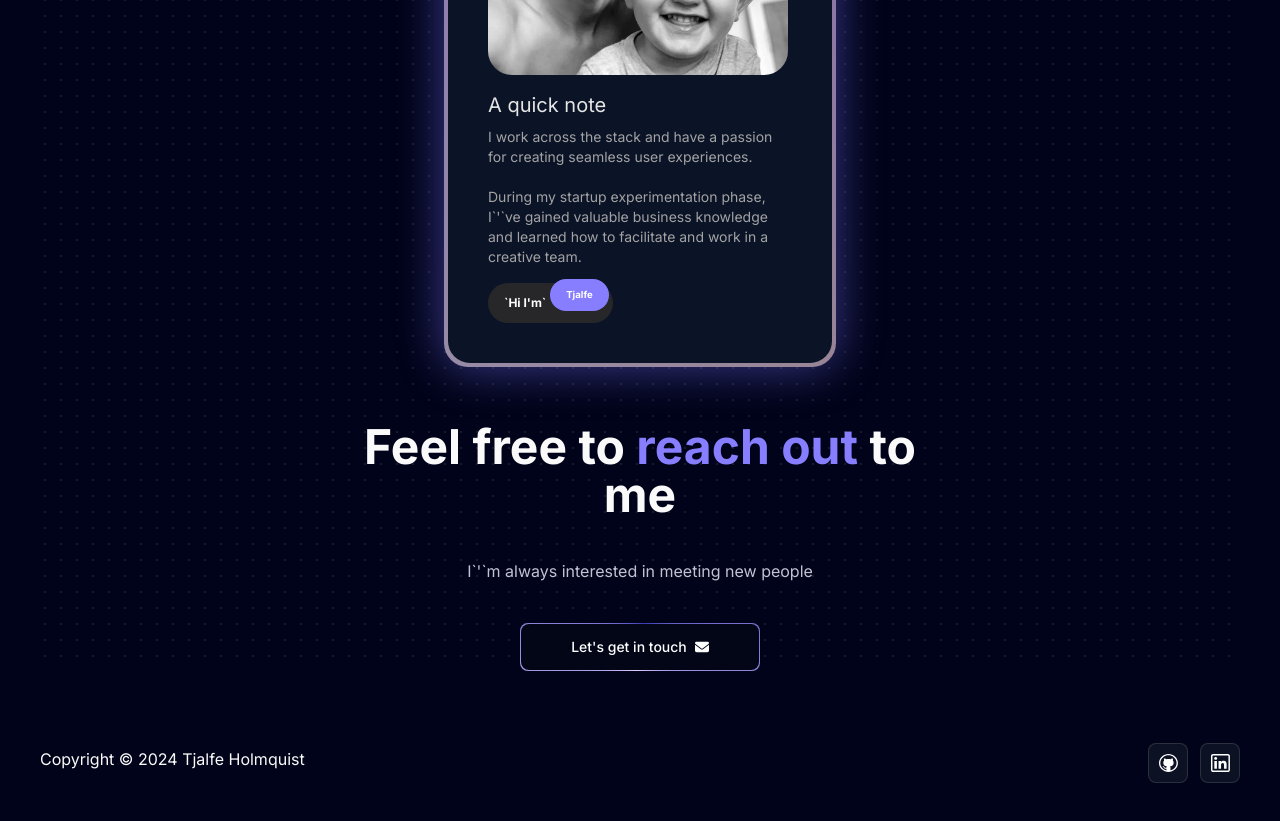
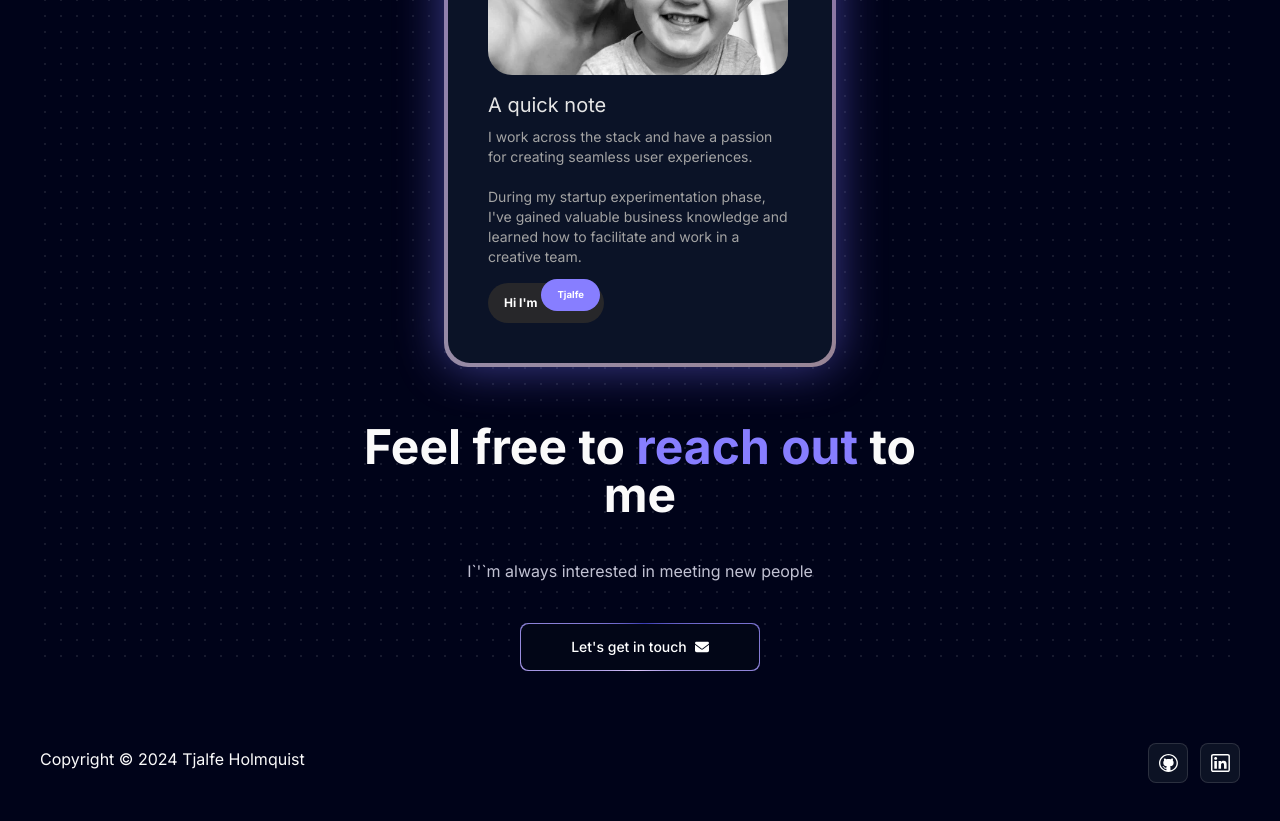
Before and after one commit to t-holmquist/portfolio, a Next.js app: page / in a window 1280 px wide. Shown: the part 4400-5221 px from the top of the page. Built offline with nearby package versions, Linux system fonts and the light colour scheme.

Commit message:
&apos bug

```diff
--- a/components/ui/CardGradient.tsx
+++ b/components/ui/CardGradient.tsx
@@ -40,10 +40,10 @@
         I work across the stack and have a passion for creating seamless user experiences.
         <br></br>
         <br></br>
-        During my startup experimentation phase, I`&apos;`ve gained valuable business knowledge and learned how to facilitate and work in a creative team.
+        During my startup experimentation phase, I&apos;ve gained valuable business knowledge and learned how to facilitate and work in a creative team.
         </p>
         <button onMouseLeave={handleMouseLeave} onMouseEnter={handleMouseEnter} className="hidden lg:flex rounded-full pl-4 pr-1 py-1 text-white items-center space-x-1 bg-black mt-4 text-xs font-bold dark:bg-zinc-800">
-          <span className="text-xs">`Hi I'm`</span>
+          <span className="text-xs">Hi I&apos;m</span>
           <span className="bg-[#877EFF] hover:bg-black-100 animate-bounce rounded-full text-[0.6rem] px-4 py-2 text-white">
             Tjalfe
           </span>
```
